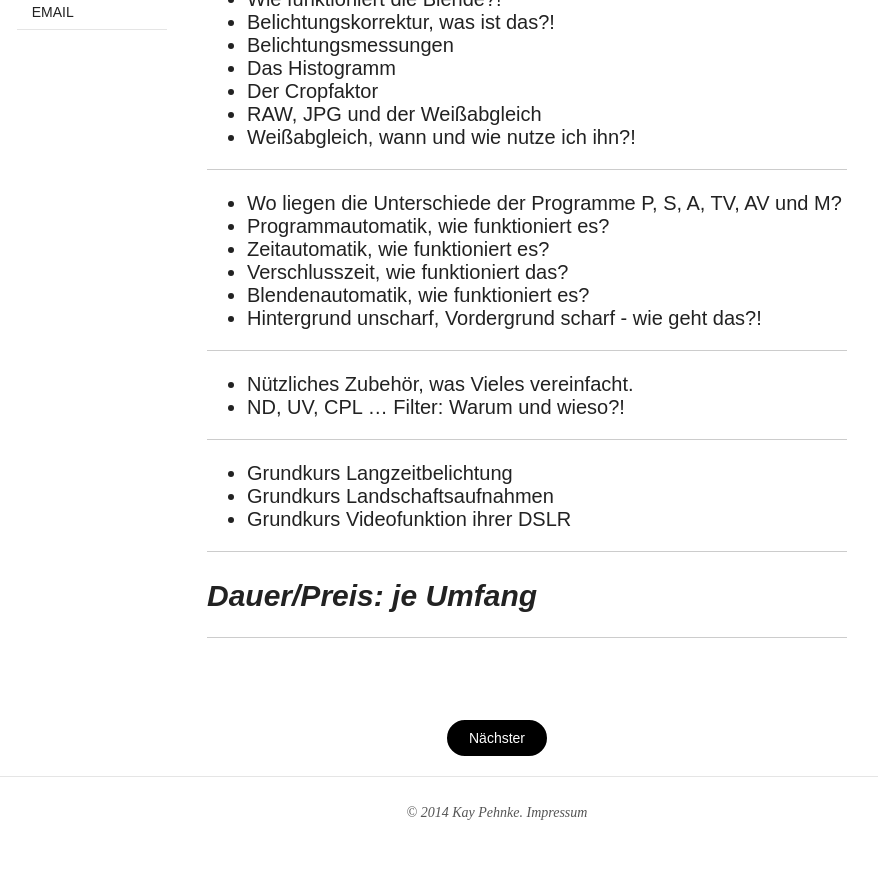
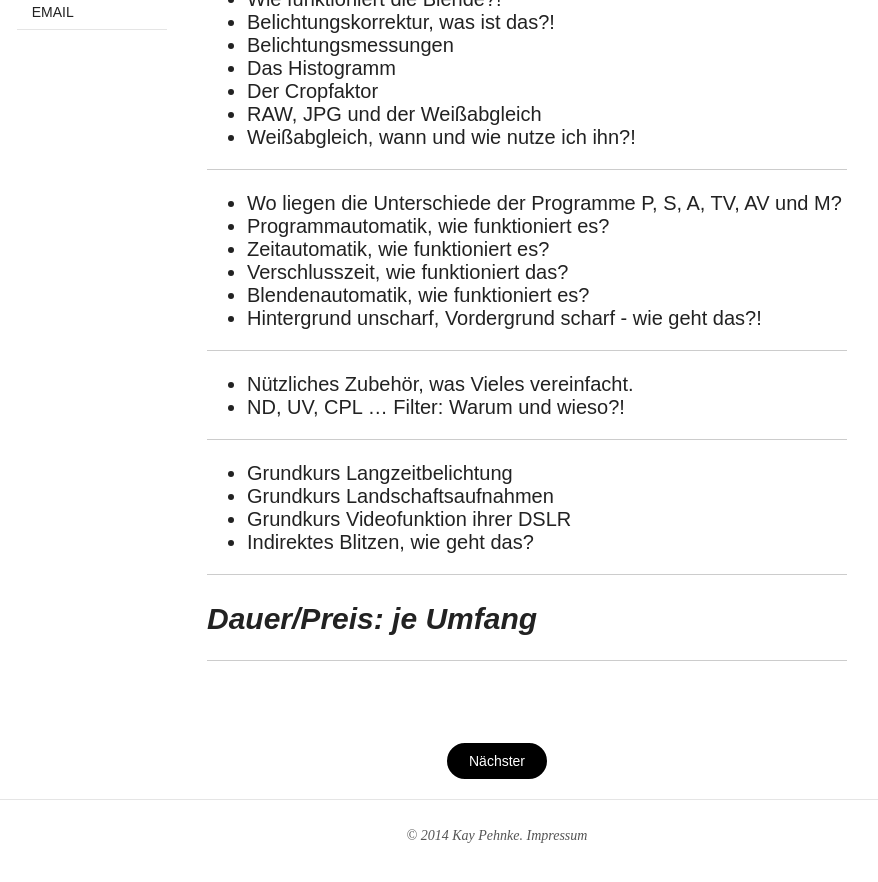
Before and after one commit to kay-pehnke/kay-pehnke.github.io, a Jekyll site: the page built from _posts/2014-03-16-workshop-individuell.md, in a window 1280 px wide and 900 px high, scrolled down 1060 px. Shown: the top 882 px of the window, without its empty margins (143-1021 px from the left). Built offline with Jekyll 4.4.1, drawn with Linux system fonts in a browser that asks for light colours; nearby versions of some CDN libraries.

Commit message:
Individuellen Workshop erweitert

```diff
--- a/_posts/2014-03-16-workshop-individuell.md
+++ b/_posts/2014-03-16-workshop-individuell.md
@@ -45,6 +45,7 @@ share: false
 * Grundkurs Langzeitbelichtung
 * Grundkurs Landschaftsaufnahmen
 * Grundkurs Videofunktion ihrer DSLR
+* Indirektes Blitzen, wie geht das?
 
 ---
 
```
